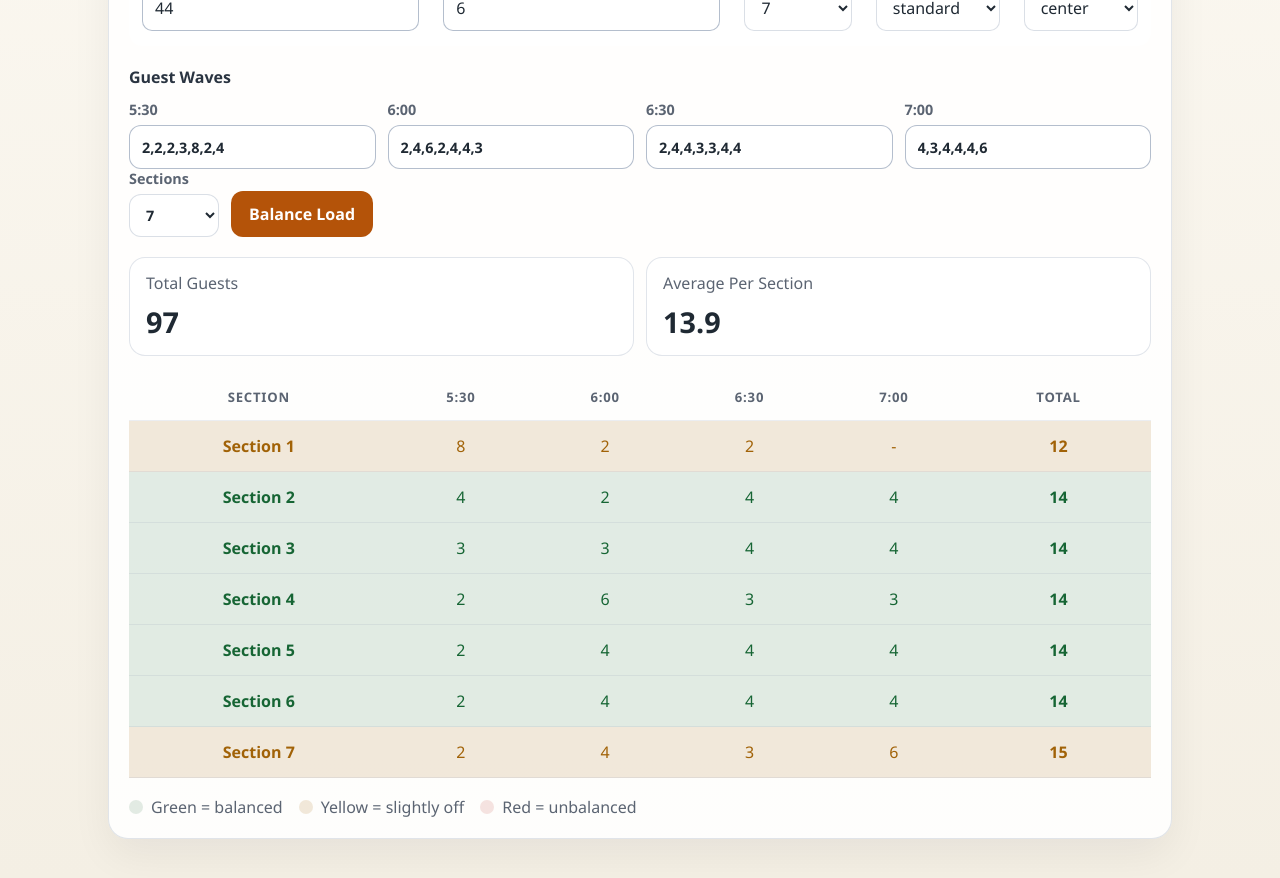
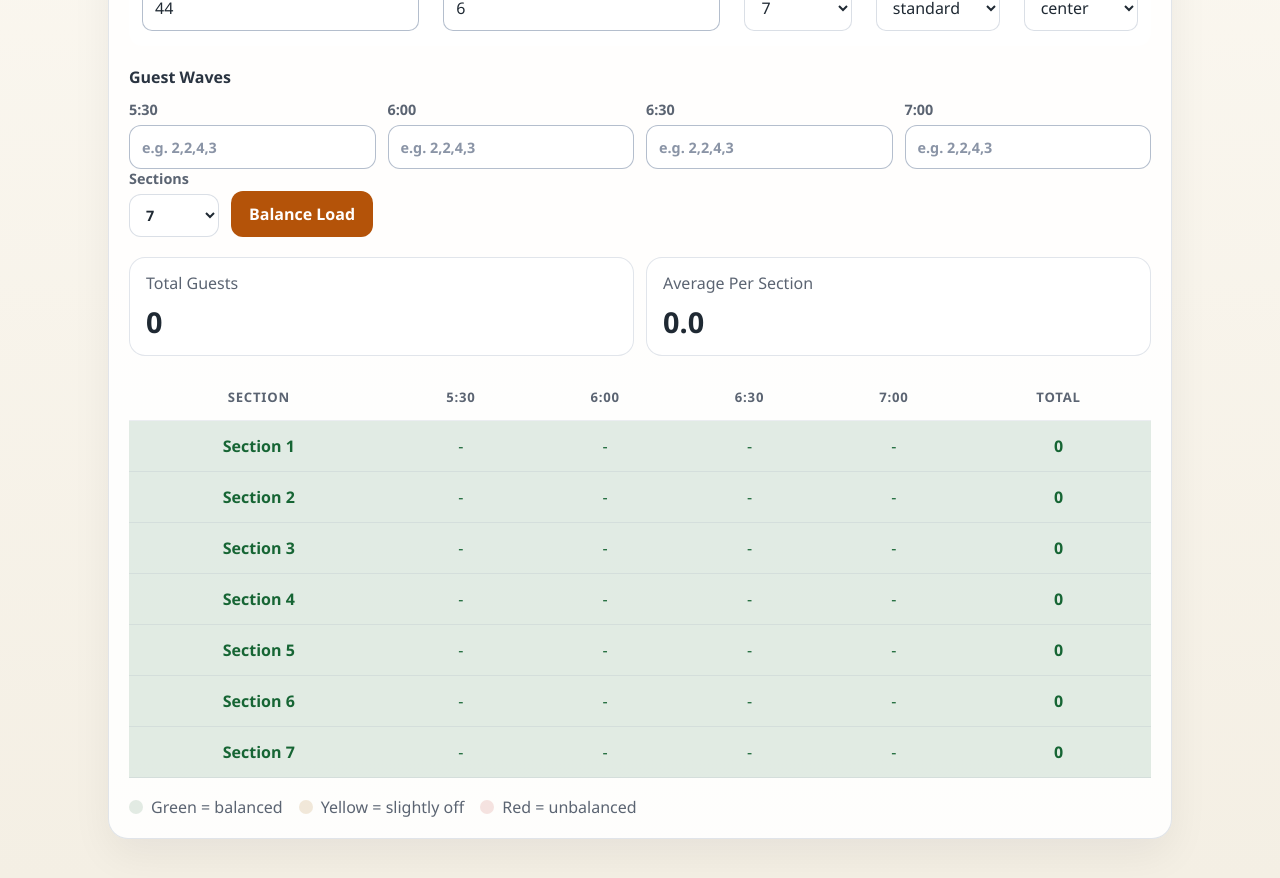
Before and after one commit to naslysan/restaurant-app, a React (Vite) app: page / in a window 1280 px wide. Shown: the part 820-1698 px from the top of the page. Built offline with nearby package versions, Linux system fonts and the light colour scheme.

Commit message:
fix local storage

```diff
--- a/src/App.jsx
+++ b/src/App.jsx
@@ -8,11 +8,6 @@ const slotData = {
 };
 
 const timeOrder = Object.keys(slotData);
-const initialSlotInputs = Object.fromEntries(
-  timeOrder.map((time) => [time, slotData[time].join(",")]),
-);
-const slotInputsStorageKey = "restaurant-host-slot-inputs";
-const sectionsStorageKey = "restaurant-host-sections";
 const initialFloorPlan = [
   { tableNumber: "12", seats: "4", section: "1", type: "standard", zone: "quiet" },
   { tableNumber: "22", seats: "4", section: "2", type: "standard", zone: "center" },
@@ -60,34 +55,6 @@ function buildSlotData(slotInputs) {
   );
 }
 
-function loadSavedSlotInputs() {
-  if (typeof window === "undefined") {
-    return initialSlotInputs;
-  }
-
-  try {
-    const saved = JSON.parse(window.localStorage.getItem(slotInputsStorageKey) ?? "null");
-    if (!saved || typeof saved !== "object") {
-      return initialSlotInputs;
-    }
-
-    return Object.fromEntries(
-      timeOrder.map((time) => [time, typeof saved[time] === "string" ? saved[time] : initialSlotInputs[time]]),
-    );
-  } catch {
-    return initialSlotInputs;
-  }
-}
-
-function loadSavedSectionCount() {
-  if (typeof window === "undefined") {
-    return 7;
-  }
-
-  const saved = window.localStorage.getItem(sectionsStorageKey);
-  return saved === "6" || saved === "7" ? Number(saved) : 7;
-}
-
 function balanceLoad(numberOfSections, activeSlotData) {
   const rows = buildEmptyRows(numberOfSections);
 
@@ -130,15 +97,18 @@ function balanceLoad(numberOfSections, activeSlotData) {
 }
 
 function App() {
-  const [numberOfSections, setNumberOfSections] = useState(loadSavedSectionCount);
-  const [slotInputs, setSlotInputs] = useState(loadSavedSlotInputs);
+  const [inputs, setInputs] = useState({
+    "5:30": "",
+    "6:00": "",
+    "6:30": "",
+    "7:00": "",
+  });
+  const [sections, setSections] = useState(7);
   const [floorPlanRows, setFloorPlanRows] = useState(initialFloorPlan);
-  const [assignments, setAssignments] = useState(() =>
-    balanceLoad(loadSavedSectionCount(), buildSlotData(loadSavedSlotInputs())),
-  );
+  const [assignments, setAssignments] = useState(() => balanceLoad(7, slotData));
 
-  function rebalance(nextSectionCount) {
-    setAssignments(balanceLoad(nextSectionCount, buildSlotData(slotInputs)));
+  function rebalance(nextSectionCount = sections, nextInputs = inputs) {
+    setAssignments(balanceLoad(nextSectionCount, buildSlotData(nextInputs)));
   }
 
   function updateFloorPlanRow(index, field, value) {
@@ -147,6 +117,32 @@ function App() {
     );
   }
 
+  function handleChange(time, value) {
+    const updated = { ...inputs, [time]: value };
+    setInputs(updated);
+    localStorage.setItem("inputs", JSON.stringify(updated));
+  }
+
+  useEffect(() => {
+    const savedInputs = localStorage.getItem("inputs");
+    const savedSections = localStorage.getItem("sections");
+
+    let nextInputs = inputs;
+    let nextSections = sections;
+
+    if (savedInputs) {
+      nextInputs = JSON.parse(savedInputs);
+      setInputs(nextInputs);
+    }
+
+    if (savedSections) {
+      nextSections = JSON.parse(savedSections);
+      setSections(nextSections);
+    }
+
+    setAssignments(balanceLoad(nextSections, buildSlotData(nextInputs)));
+  }, []);
+
   const stats = useMemo(() => {
     const grandTotal = assignments.reduce((sum, row) => sum + row.total, 0);
     return {
@@ -154,14 +150,6 @@ function App() {
       average: grandTotal / assignments.length,
     };
   }, [assignments]);
-
-  useEffect(() => {
-    window.localStorage.setItem(slotInputsStorageKey, JSON.stringify(slotInputs));
-  }, [slotInputs]);
-
-  useEffect(() => {
-    window.localStorage.setItem(sectionsStorageKey, String(numberOfSections));
-  }, [numberOfSections]);
 
   return (
     <div className="app-shell">
@@ -257,14 +245,9 @@ function App() {
                 <input
                   id={`slot-${time}`}
                   type="text"
-                  value={slotInputs[time]}
+                  value={inputs[time]}
                   placeholder="e.g. 2,2,4,3"
-                  onChange={(event) =>
-                    setSlotInputs((current) => ({
-                      ...current,
-                      [time]: event.target.value,
-                    }))
-                  }
+                  onChange={(event) => handleChange(time, event.target.value)}
                 />
               </label>
             ))}
@@ -274,18 +257,19 @@ function App() {
               <span>Sections</span>
               <select
                 id="sections"
-                value={String(numberOfSections)}
+                value={String(sections)}
                 onChange={(event) => {
-                  const nextSectionCount = Number(event.target.value);
-                  setNumberOfSections(nextSectionCount);
-                  rebalance(nextSectionCount);
+                  const value = Number(event.target.value);
+                  setSections(value);
+                  localStorage.setItem("sections", JSON.stringify(value));
+                  rebalance(value);
                 }}
               >
                 <option value="6">6</option>
                 <option value="7">7</option>
               </select>
             </label>
-            <button className="action-button" type="button" onClick={() => rebalance(numberOfSections)}>
+            <button className="action-button" type="button" onClick={() => rebalance(sections)}>
               Balance Load
             </button>
           </div>
```
